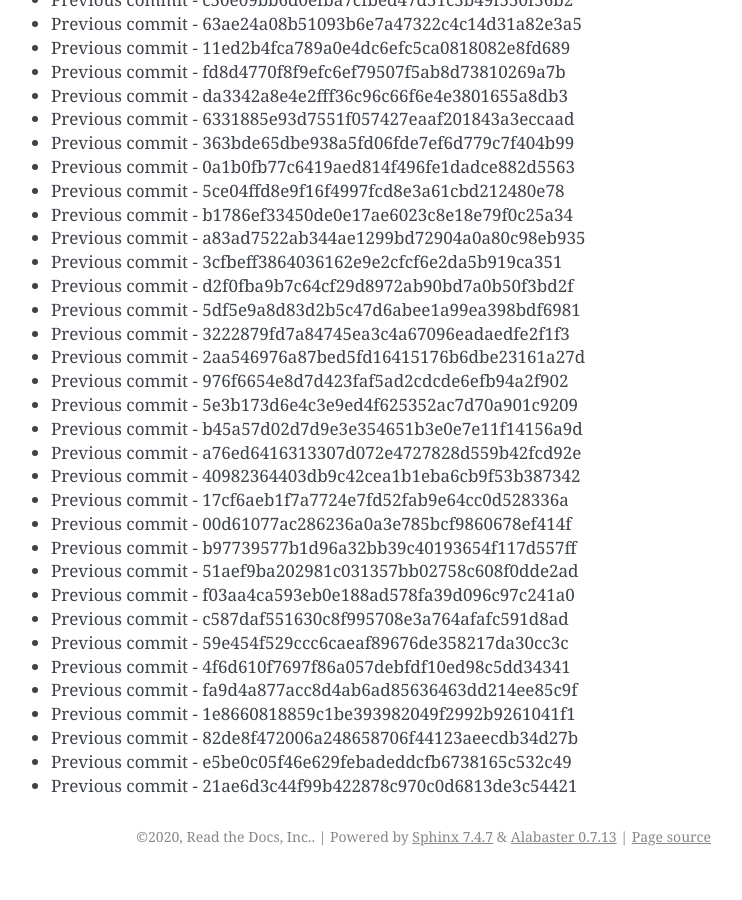
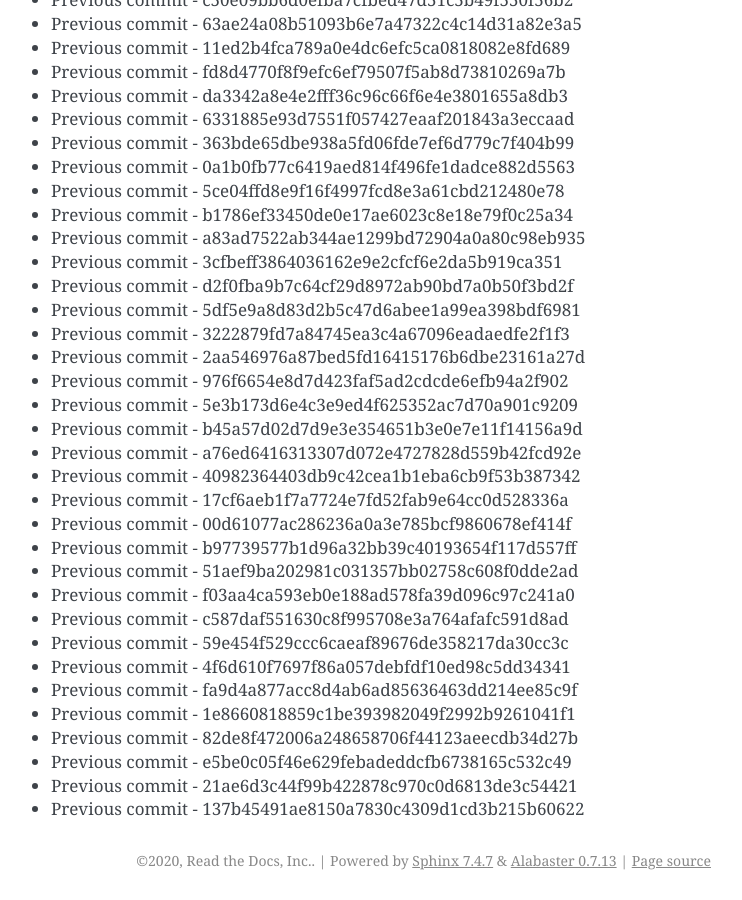
Before and after one commit to readthedocs/rtd-git-stresstest, a Sphinx documentation site: the page built from docs/updates.rst, in a window 1280 px wide and 900 px high, scrolled down 105528 px. Shown: the whole window, without its empty margins (399-1141 px from the left). Built offline with Sphinx 7.4.7, drawn with Linux system fonts in a browser that asks for light colours; before the commit the page ends 106404 px from its top, so only the background shows below that.

Commit message:
Generating commit from previous: 137b45491ae8150a7830c4309d1cd3b215b60622

```diff
--- a/docs/updates.rst
+++ b/docs/updates.rst
@@ -4466,3 +4466,4 @@ It can be tested for any performance characteristics.
 * Previous commit - 82de8f472006a248658706f44123aeecdb34d27b
 * Previous commit - e5be0c05f46e629febadeddcfb6738165c532c49
 * Previous commit - 21ae6d3c44f99b422878c970c0d6813de3c54421
+* Previous commit - 137b45491ae8150a7830c4309d1cd3b215b60622
```
